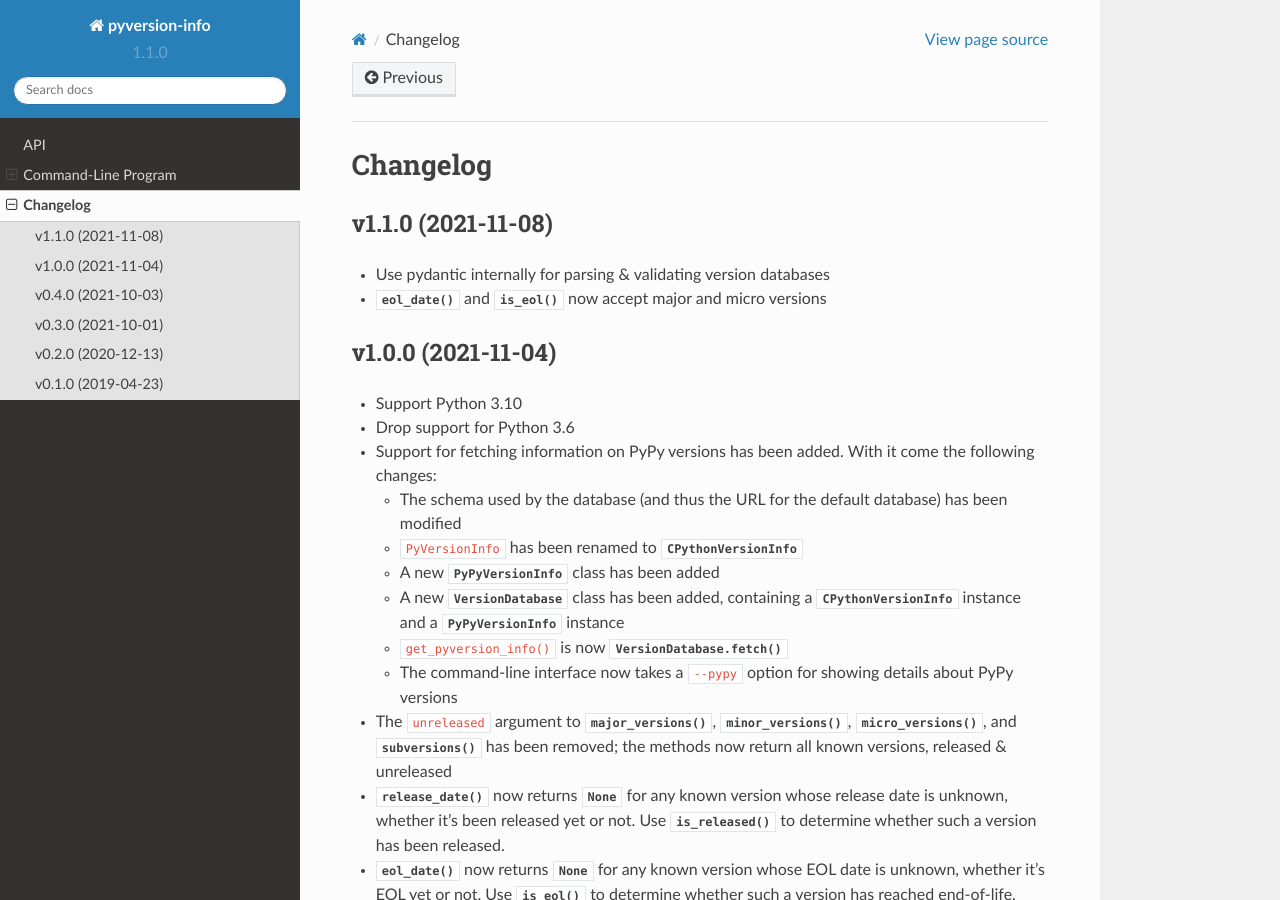
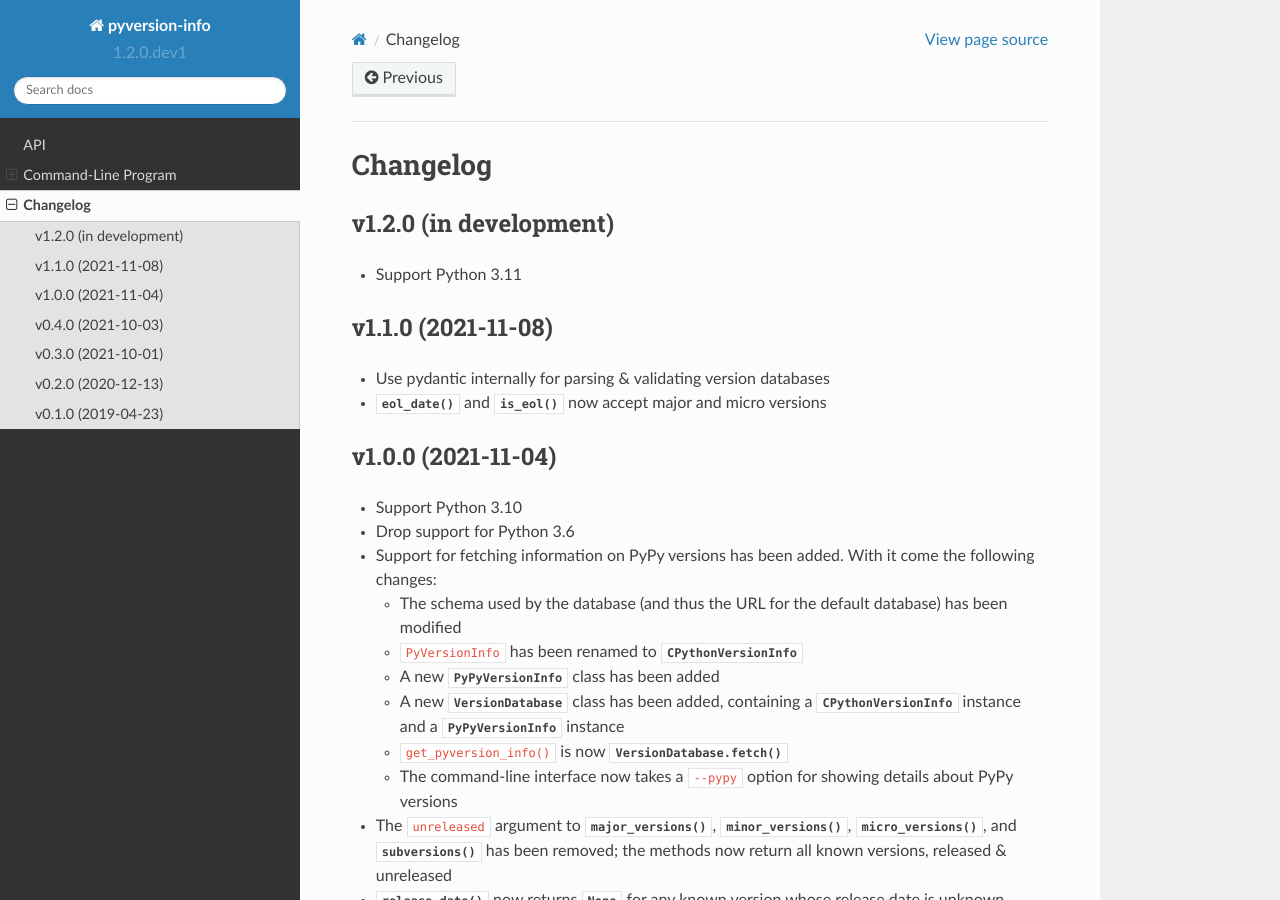
Before and after one commit to jwodder/pyversion-info, a Sphinx documentation site: the page built from docs/changelog.rst, in a window 1280 px wide and 900 px high. Built offline with Sphinx 7.4.7 and the Read the Docs theme 2.0.0, drawn with Linux system fonts in a browser that asks for light colours.

Commit message:
Support Python 3.11

```diff
--- a/CHANGELOG.md
+++ b/CHANGELOG.md
@@ -1,3 +1,7 @@
+v1.2.0 (in development)
+-----------------------
+- Support Python 3.11
+
 v1.1.0 (2021-11-08)
 -------------------
 - Use pydantic internally for parsing & validating version databases
--- a/docs/changelog.rst
+++ b/docs/changelog.rst
@@ -2,6 +2,11 @@
 
 Changelog
 =========
+
+v1.2.0 (in development)
+-----------------------
+- Support Python 3.11
+
 
 v1.1.0 (2021-11-08)
 -------------------
--- a/setup.cfg
+++ b/setup.cfg
@@ -24,6 +24,7 @@ classifiers =
     Programming Language :: Python :: 3.8
     Programming Language :: Python :: 3.9
     Programming Language :: Python :: 3.10
+    Programming Language :: Python :: 3.11
     Programming Language :: Python :: Implementation :: CPython
     Programming Language :: Python :: Implementation :: PyPy
     License :: OSI Approved :: MIT License
--- a/src/pyversion_info/__init__.py
+++ b/src/pyversion_info/__init__.py
@@ -19,7 +19,7 @@ Visit <https://github.com/jwodder/pyversion-info> or
 
 from __future__ import annotations
 
-__version__ = "1.1.0"
+__version__ = "1.2.0.dev1"
 __author__ = "John Thorvald Wodder II"
 __author_email__ = "pyversion-info@varonathe.org"
 __license__ = "MIT"
```
Also changed, not shown: 2 other files.
